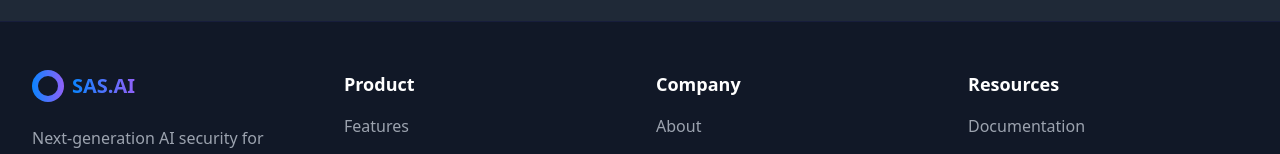
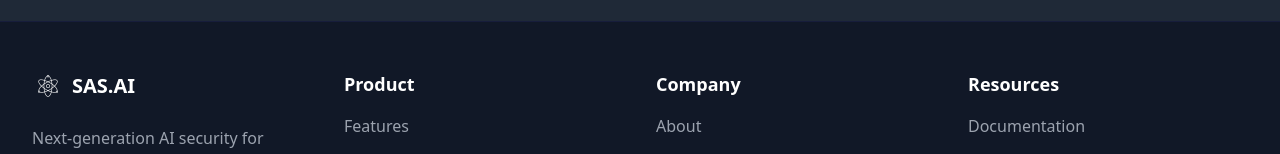
Before and after one commit to ikalavak/cyber-guardian-shield-ai, a React (Vite) app: page / in a window 1280 px wide. Shown: the part 4237-4391 px from the top of the page. Built offline with nearby package versions, Linux system fonts and the light colour scheme.

Commit message:
Fix: Update footer logo
Update the footer logo to match the new design.

```diff
--- a/src/pages/Index.tsx
+++ b/src/pages/Index.tsx
@@ -1,4 +1,3 @@
-
 import React from "react";
 import { ShieldAnimation } from "@/components/ShieldAnimation";
 import { Navbar } from "@/components/Navbar";
@@ -278,10 +277,12 @@ const Index = () => {
           <div className="grid grid-cols-2 md:grid-cols-4 gap-8 mb-12">
             <div className="col-span-2 md:col-span-1">
               <div className="flex items-center space-x-2 mb-6">
-                <div className="w-8 h-8 rounded-full bg-cyber-gradient flex items-center justify-center">
-                  <div className="w-5 h-5 bg-cyber-dark rounded-full" />
-                </div>
-                <span className="text-xl font-bold text-gradient">SAS.AI</span>
+                <img
+                  src="/lovable-uploads/843acba6-cf27-4c4b-bb9d-4beb375115e7.png"
+                  alt="SAS.AI Logo"
+                  className="w-8 h-8 brightness-0 invert"
+                />
+                <span className="text-xl font-bold text-white font-sans">SAS.AI</span>
               </div>
               <p className="text-gray-400 mb-4">
                 Next-generation AI security for digital infrastructure.
```
